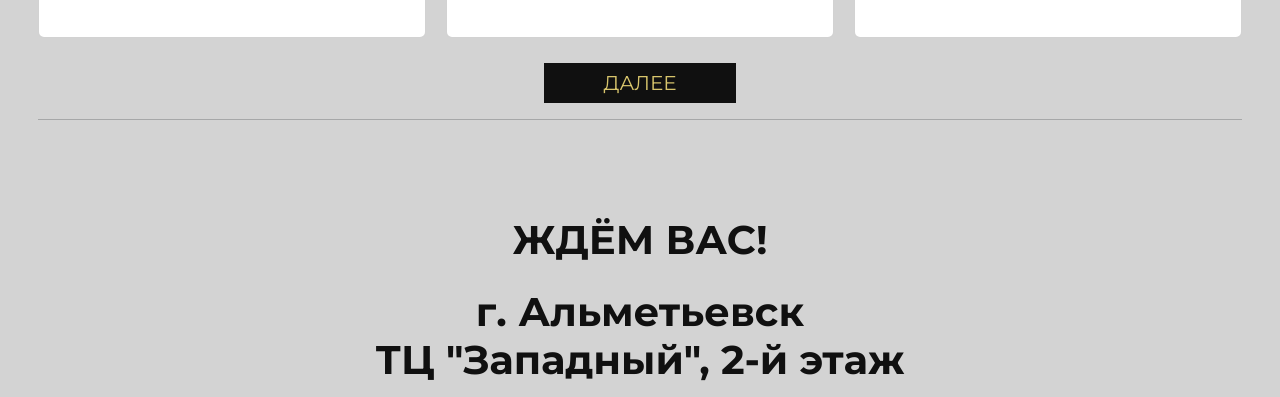
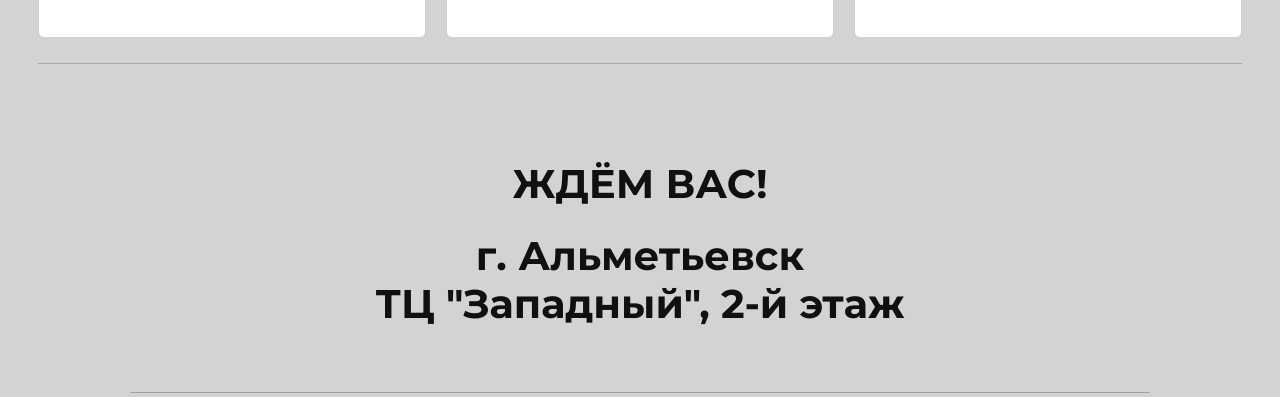
Before and after one commit to dimsvetik/Rafam, a plain HTML site: page index.html in a window 1280 px wide. Shown: the part 8202-8599 px from the top of the page. Drawn offline with nearby package versions, Linux system fonts and the light colour scheme.

Commit message:
Add files via upload

```diff
--- a/index.html
+++ b/index.html
@@ -151,7 +151,6 @@
          </div>
         </div>
     </div>
-    <button>Далее</button>
     <hr>
    </section>
 
```
